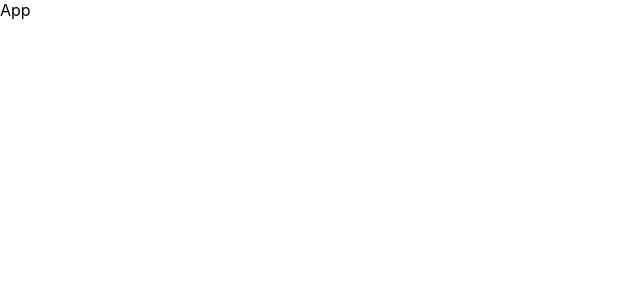
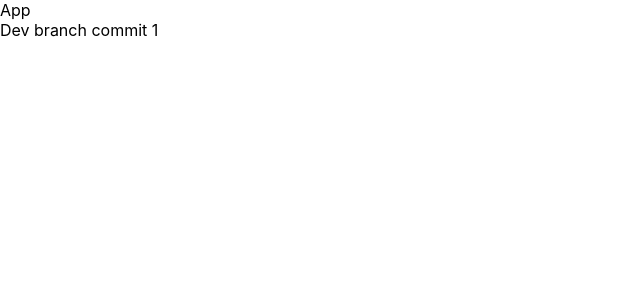
Before and after one commit to safronman/cra-console, a React (Create React App) app: page / in a window 1280 px wide. Shown: the top 300 px of the page, without its empty margins (0-640 px from the left). Built offline with nearby package versions, Linux system fonts and the light colour scheme.

Commit message:
Dev branch commit 1

```diff
--- a/src/App.tsx
+++ b/src/App.tsx
@@ -3,7 +3,10 @@ import './App.css';
 
 function App() {
     return (
-        <div>App</div>
+        <div>
+            <div>App</div>
+            <div>Dev branch commit 1</div>
+        </div>
     );
 }
 
```
